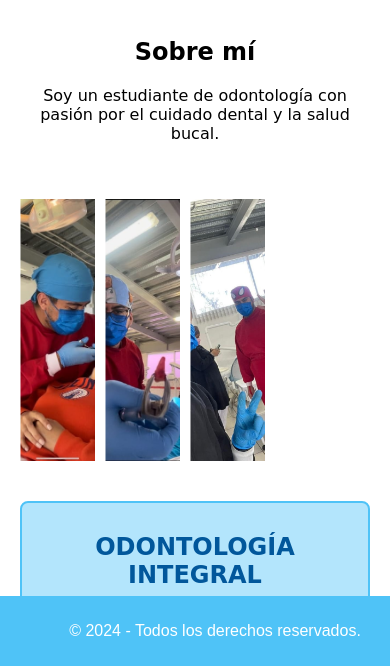
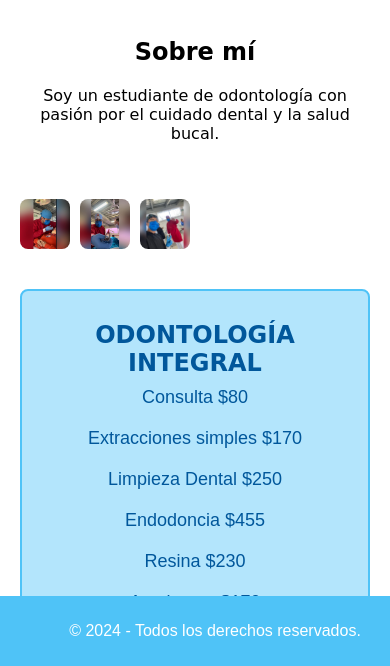
Before and after one commit to JavierMJ25/Javier_MJ, a plain HTML site: page index.html in a window 390 px wide. Shown: the part 178-844 px from the top of the page. Drawn offline with Linux system fonts and the light colour scheme.

Commit message:
Update estilos.css

```diff
--- a/estilos.css
+++ b/estilos.css
@@ -62,7 +62,14 @@ header h1 {
     margin: 0;
 }
 
-/* Estilos para los carruseles */
+/* Estilos generales */
+body {
+    font-family: Arial, sans-serif; /* Fuente general del sitio */
+    margin: 0;
+    padding: 0;
+    box-sizing: border-box;
+}
+
 #carruseles {
     display: flex;
     overflow-x: auto; /* Permite desplazamiento horizontal si es necesario */
@@ -73,9 +80,10 @@ header h1 {
 .carrusel {
     flex: 0 0 auto; /* Evita que el carrusel se estire */
     width: 100px; /* Ajusta el ancho del carrusel según tu preferencia */
+    height: 100px; /* Ajusta la altura del carrusel para que sea cuadrado */
     position: relative; /* Posiciona el contenedor para las imágenes absolutas */
     overflow: hidden;
-    padding-top: 100%; /* Mantiene la proporción cuadrada */
+    border-radius: 8px; /* Opcional: bordes redondeados */
 }
 
 .carrusel img {
@@ -98,7 +106,14 @@ header h1 {
 @media (max-width: 768px) {
     .carrusel {
         width: 75px; /* Ajusta el ancho del carrusel en dispositivos móviles */
-        padding-top: 75%; /* Mantiene la proporción cuadrada */
+        height: 75px; /* Ajusta la altura del carrusel para que sea cuadrado */
+    }
+}
+
+@media (max-width: 480px) {
+    .carrusel {
+        width: 50px; /* Ajusta el ancho del carrusel en dispositivos móviles más pequeños */
+        height: 50px; /* Ajusta la altura del carrusel para que sea cuadrado */
     }
 }
 
```
